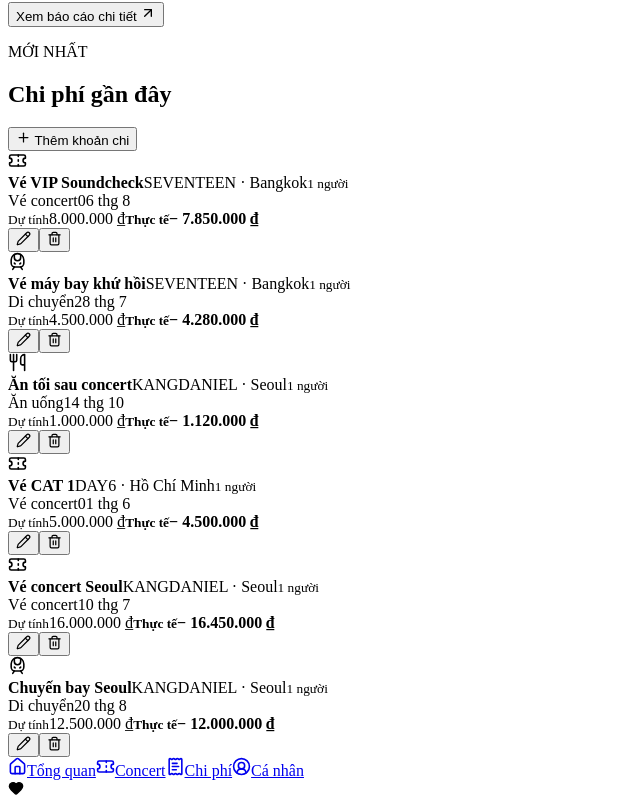
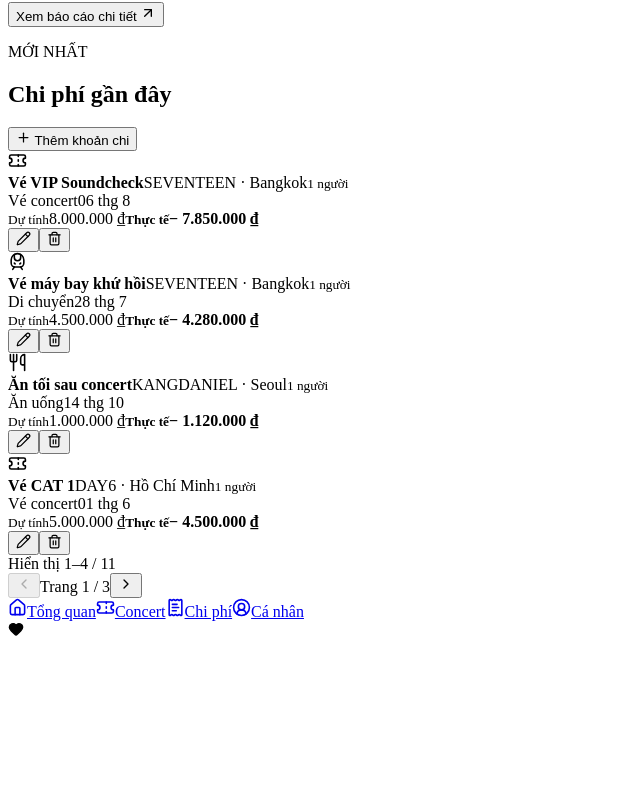
Before and after one commit to kdiemprimas/Walking-Through-Concerts, a React (Vite) app: page / in a window 1280 px wide. Shown: the part 2319-3127 px from the top of the page, without its empty margins (0-640 px from the left). After the commit the page ends 2968 px from the top, so only its background shows below. Built offline with nearby package versions, Linux system fonts and the light colour scheme; the HTML template or start-up script is replaced by a standard one.

Commit message:
Add expense table pagination

```diff
--- a/src/App.tsx
+++ b/src/App.tsx
@@ -4,6 +4,8 @@
   BarChart3,
   CalendarDays,
   ChevronDown,
+  ChevronLeft,
+  ChevronRight,
   CircleUserRound,
   Clock3,
   Heart,
@@ -63,6 +65,7 @@
 
 const STORAGE_KEY = 'walking-through-concerts-data-v2'
 const BUDGET = 90_000_000
+const EXPENSES_PER_PAGE = 4
 const PET_LOGO = `${import.meta.env.BASE_URL}dv-v-eri-logo.png`
 const categories: Category[] = ['Vé concert', 'Di chuyển', 'Lưu trú', 'Ăn uống', 'Merchandise', 'Freebies', 'Cá nhân', 'Chuẩn bị', 'Trang phục & làm đẹp', 'Fan project', 'Quà tặng', 'Phí dịch vụ', 'Bảo hiểm', 'SIM & Internet', 'Khác']
 const pastelPairs = [
@@ -131,6 +134,14 @@
 const formatDate = (value: string) => value.split('-').reverse().join('.')
 const formatExpenseDate = (value: string) => new Intl.DateTimeFormat('vi-VN', { day: '2-digit', month: 'short' }).format(new Date(`${value}T00:00:00`))
 
+function usePagination(itemCount: number, pageSize = EXPENSES_PER_PAGE) {
+  const [page, setPage] = useState(1)
+  const totalPages = Math.max(1, Math.ceil(itemCount / pageSize))
+  const currentPage = Math.min(page, totalPages)
+  const startIndex = (currentPage - 1) * pageSize
+  return { currentPage, totalPages, startIndex, endIndex: startIndex + pageSize, setPage }
+}
+
 function App() {
   const [data, setData] = useState<AppData>(loadData)
   const [filter, setFilter] = useState<Filter>('all')
@@ -138,6 +149,7 @@
   const [modal, setModal] = useState<ModalState>(null)
   const [expandedConcertId, setExpandedConcertId] = useState<string | null>(null)
   const [announcement, setAnnouncement] = useState('')
+  const recentPagination = usePagination(data.expenses.length)
 
   useEffect(() => {
     localStorage.setItem(STORAGE_KEY, JSON.stringify(data))
@@ -296,8 +308,9 @@
         <section className="recent-section" id="expenses" aria-labelledby="recent-title">
           <div className="section-heading"><div><p className="section-kicker">MỚI NHẤT</p><h2 id="recent-title">Chi phí gần đây</h2></div><button className="text-button" onClick={() => setModal({ type: 'expense' })}><Plus size={15} /> Thêm khoản chi</button></div>
           <div className="expense-table">
-            {data.expenses.slice(0, 6).map((expense) => <ExpenseRow key={expense.id} expense={expense} concert={data.concerts.find((concert) => concert.id === expense.concertId)} onEdit={() => setModal({ type: 'expense', item: expense })} onDelete={() => deleteExpense(expense)} />)}
+            {data.expenses.slice(recentPagination.startIndex, recentPagination.endIndex).map((expense) => <ExpenseRow key={expense.id} expense={expense} concert={data.concerts.find((concert) => concert.id === expense.concertId)} onEdit={() => setModal({ type: 'expense', item: expense })} onDelete={() => deleteExpense(expense)} />)}
           </div>
+          <TablePagination label="Chi phí gần đây" itemCount={data.expenses.length} pagination={recentPagination} />
         </section>
       </main>
 
@@ -320,6 +333,7 @@
 function ConcertTicket({ concert, expenses, totals, isExpanded, onToggle, onAddExpense, onEdit, onDelete, onEditExpense, onDeleteExpense }: { concert: Concert; expenses: Expense[]; totals: { planned: number; actual: number }; isExpanded: boolean; onToggle: () => void; onAddExpense: () => void; onEdit: () => void; onDelete: () => void; onEditExpense: (expense: Expense) => void; onDeleteExpense: (expense: Expense) => void }) {
   const detailsId = `concert-expenses-${concert.id}`
   const titleId = `${detailsId}-title`
+  const pagination = usePagination(expenses.length)
   return <div className={`concert-entry ${isExpanded ? 'is-open' : ''}`}>
     <article className="concert-ticket" style={{ '--ticket-color': concert.color, '--ticket-accent': concert.accent } as CSSProperties}>
       <button type="button" className="concert-ticket-toggle" aria-label={`${isExpanded ? 'Ẩn' : 'Xem'} chi phí ${concert.artist}`} aria-expanded={isExpanded} aria-controls={detailsId} onClick={onToggle}>
@@ -335,10 +349,27 @@
         <div className="concert-expenses-summary"><div><span>Dự tính <strong>{formatMoney(totals.planned)}</strong></span><span>Thực tế <strong>{formatMoney(totals.actual)}</strong></span></div><button type="button" className="text-button" aria-label={`Thêm chi phí cho ${concert.artist}`} onClick={onAddExpense}><Plus size={15} aria-hidden="true" /> Thêm chi phí</button></div>
       </div>
       {expenses.length ? <div className="expense-table concert-expense-table">
-        {expenses.map((expense) => <ExpenseRow key={expense.id} expense={expense} concert={concert} onEdit={() => onEditExpense(expense)} onDelete={() => onDeleteExpense(expense)} />)}
+        {expenses.slice(pagination.startIndex, pagination.endIndex).map((expense) => <ExpenseRow key={expense.id} expense={expense} concert={concert} onEdit={() => onEditExpense(expense)} onDelete={() => onDeleteExpense(expense)} />)}
       </div> : <div className="concert-expenses-empty"><ReceiptText size={20} aria-hidden="true" /><span>Chưa có khoản chi nào cho concert này.</span></div>}
+      {expenses.length > 0 && <TablePagination label={`Chi phí ${concert.artist}`} itemCount={expenses.length} pagination={pagination} />}
     </section>}
   </div>
+}
+
+function TablePagination({ label, itemCount, pagination }: { label: string; itemCount: number; pagination: ReturnType<typeof usePagination> }) {
+  const { currentPage, totalPages, startIndex, endIndex, setPage } = pagination
+  if (totalPages <= 1) return null
+  const firstItem = startIndex + 1
+  const lastItem = Math.min(endIndex, itemCount)
+
+  return <nav className="table-pagination" aria-label={`Phân trang ${label}`}>
+    <span className="pagination-summary">Hiển thị {firstItem}–{lastItem} / {itemCount}</span>
+    <div className="pagination-controls">
+      <button type="button" aria-label={`Trang trước của ${label}`} disabled={currentPage === 1} onClick={() => setPage((page) => Math.max(1, page - 1))}><ChevronLeft size={16} aria-hidden="true" /></button>
+      <span className="pagination-page" aria-live="polite" aria-atomic="true">Trang {currentPage} / {totalPages}</span>
+      <button type="button" aria-label={`Trang sau của ${label}`} disabled={currentPage === totalPages} onClick={() => setPage((page) => Math.min(totalPages, page + 1))}><ChevronRight size={16} aria-hidden="true" /></button>
+    </div>
+  </nav>
 }
 
 function ExpenseRow({ expense, concert, onEdit, onDelete }: { expense: Expense; concert?: Concert; onEdit: () => void; onDelete: () => void }) {
--- a/src/styles.css
+++ b/src/styles.css
@@ -184,6 +184,14 @@
 .expense-costs > span, .expense-costs > strong { display: grid; grid-template-columns: auto auto; justify-content: end; gap: 8px; font-size: 11px; font-variant-numeric: tabular-nums; }
 .expense-costs small { color: var(--muted); font-size: 9px; font-weight: 600; }
 .expense-costs strong { color: var(--accent-strong); }
+.table-pagination { min-height: 54px; display: flex; align-items: center; justify-content: space-between; gap: 14px; padding: 12px 0 0; color: var(--muted); }
+.pagination-summary { font-size: 10px; font-weight: 600; }
+.pagination-controls { display: flex; align-items: center; gap: 7px; }
+.pagination-controls button { width: 34px; height: 34px; display: grid; place-items: center; padding: 0; border: 1px solid var(--border-strong); border-radius: 9px; background: var(--surface); color: var(--accent-strong); transition: background .16s, border-color .16s; }
+.pagination-controls button:hover:not(:disabled) { background: var(--surface-pink); border-color: #c9adb3; }
+.pagination-controls button:disabled { cursor: not-allowed; opacity: .42; }
+.pagination-page { min-width: 82px; text-align: center; color: var(--ink); font-size: 11px; font-weight: 750; font-variant-numeric: tabular-nums; }
+.concert-expenses-panel .table-pagination { margin: 0 18px 12px; padding-top: 10px; border-top: 1px solid var(--border); }
 
 .modal-backdrop { position: fixed; inset: 0; z-index: 80; display: grid; place-items: center; padding: 20px; background: rgba(59,45,50,.38); backdrop-filter: blur(5px); animation: fadeIn .18s ease-out; }
 .modal { width: min(620px, 100%); max-height: calc(100vh - 32px); overflow-y: auto; background: var(--paper); border: 1px solid var(--border); border-radius: 16px; box-shadow: var(--shadow-float); padding: 25px; animation: modalIn .22s ease-out; }
@@ -227,6 +235,7 @@
   .section-heading { align-items: start; }.filter-tabs button { padding-inline: 7px; }
   .concert-ticket { min-height: 148px; grid-template-columns: 82px 1fr 15px; }.concert-ticket-toggle { grid-template-columns: 82px minmax(0, 1fr); }.poster-orbit { right: 7px; }.ticket-info { padding-right: 61px; }.ticket-info h3 { font-size: 15px; }.ticket-meta span:nth-child(2) { white-space: nowrap; overflow: hidden; text-overflow: ellipsis; max-width: 145px; }.ticket-footer { gap: 6px; }.row-actions button { width: 27px; height: 27px; }.ticket-actions { right: 23px; }.ticket-details-hint { display: none; }.concert-expenses-panel { margin-inline: 8px; }.concert-expenses-header { display: grid; gap: 12px; padding: 17px 14px 13px; }.concert-expenses-summary { display: flex; justify-content: space-between; align-items: center; text-align: left; }.concert-expense-table { padding-inline: 12px; }
   .expense-row, .concert-expense-table .expense-row { grid-template-columns: 31px 1fr 57px; gap: 9px; }.expense-costs { grid-column: 2 / -1; grid-row: 2; display: flex; justify-content: space-between; padding: 8px 0 2px; border-top: 1px dashed var(--line); text-align: left; }.expense-costs > span, .expense-costs > strong { justify-content: start; }
+  .table-pagination { min-height: 50px; }.pagination-summary { display: none; }.pagination-controls { width: 100%; justify-content: space-between; }.concert-expenses-panel .table-pagination { margin-inline: 12px; }
   .form-row, .expense-money-row { grid-template-columns: 1fr; }.expense-calculation { grid-template-columns: 1fr; }.modal { padding: 20px; }.modal-actions { display: grid; grid-template-columns: 1fr 1fr; }.modal-actions button { justify-content: center; }
 }
 
```
Also changed, not shown: 1 other file (tests, documents, lock files or other folders).
